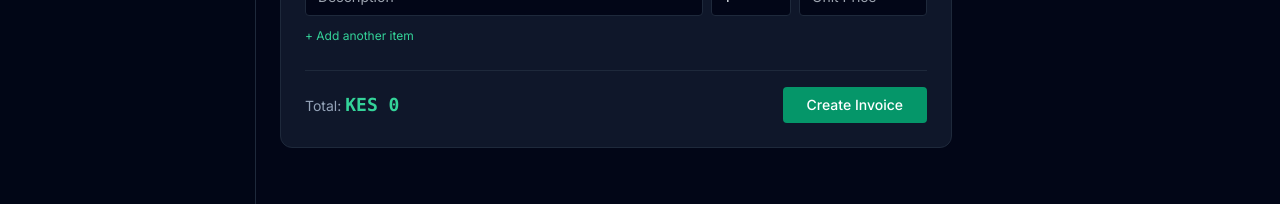
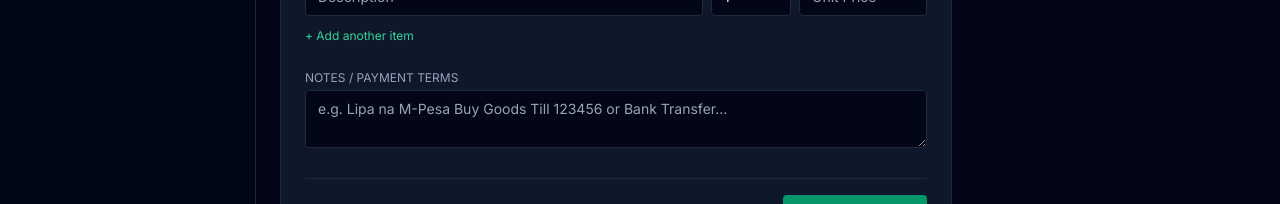
Before and after one commit to crnjihia/bizdesk-crm, a Next.js app: page /org/1/invoices/create in a window 1280 px wide. Shown: the part 315-519 px from the top of the page. Built offline with nearby package versions, Linux system fonts and the light colour scheme; no server answers; the database is empty.

Commit message:
fix(lint): resolve ESLint rule configuration and clean up unused variables

```diff
--- a/src/app/api/clients/route.ts
+++ b/src/app/api/clients/route.ts
@@ -3,7 +3,7 @@ import prisma from '@/lib/prisma';
 import { clientSchema } from '@/lib/validators/client';
 import { cookies } from 'next/headers';
 
-export async function GET(request: Request) {
+export async function GET(_request: Request) {
   const cookieStore = cookies();
   const orgId = cookieStore.get('orgId')?.value;
   if (!orgId) return NextResponse.json({ error: 'Org context required' }, { status: 400 });
--- a/src/app/api/invoices/route.ts
+++ b/src/app/api/invoices/route.ts
@@ -4,7 +4,7 @@ import { invoiceSchema } from '@/lib/validators/invoice';
 import { InvoiceService } from '@/server/services/invoice.service';
 import { cookies } from 'next/headers';
 
-export async function GET(request: Request) {
+export async function GET(_request: Request) {
   const cookieStore = cookies();
   let orgId = cookieStore.get('orgId')?.value;
   if (!orgId) {
--- a/src/components/clients/ClientList.tsx
+++ b/src/components/clients/ClientList.tsx
@@ -12,7 +12,7 @@ interface Client {
 }
 
 export default function ClientList({ orgSlug, initialClients }: { orgSlug: string; initialClients: Client[] }) {
-  const [clients, setClients] = useState<Client[]>(initialClients);
+  const [clients] = useState<Client[]>(initialClients);
   const [search, setSearch] = useState('');
 
   const filtered = clients.filter(
--- a/src/components/invoices/InvoiceForm.tsx
+++ b/src/components/invoices/InvoiceForm.tsx
@@ -107,6 +107,18 @@ export default function InvoiceForm({ orgSlug, clients }: Props) {
         </button>
       </div>
 
+      <div>
+        <label className="block text-xs uppercase text-slate-400 mb-1">Notes / Payment Terms</label>
+        <textarea
+          name="notes"
+          value={notes}
+          onChange={(e) => setNotes(e.target.value)}
+          placeholder="e.g. Lipa na M-Pesa Buy Goods Till 123456 or Bank Transfer..."
+          rows={2}
+          className="w-full px-3 py-2 bg-slate-950 border border-slate-800 rounded text-slate-100 text-sm focus:border-emerald-500"
+        />
+      </div>
+
       <div className="flex justify-between items-center pt-4 border-t border-slate-800">
         <div className="text-sm text-slate-400">Total: <strong className="text-emerald-400 font-mono text-lg">KES {total.toLocaleString()}</strong></div>
         <button type="submit" disabled={loading} className="px-6 py-2 bg-emerald-600 hover:bg-emerald-500 text-white rounded font-medium text-sm transition">
--- a/src/lib/tenant.ts
+++ b/src/lib/tenant.ts
@@ -27,7 +27,7 @@ const TENANT_MODELS = ['Client', 'Invoice', 'ActivityLog', 'Membership'];
  * Automatically injects `where: { organizationId: currentOrgId }` into queries
  * and sets `data.organizationId = currentOrgId` on creation.
  */
-export function tenantMiddleware(params: any, next: (args: any) => any) {
+export function tenantMiddleware(params: any, next: (_nextParams: any) => any) {
   const orgId = getCurrentOrgId();
 
   if (!orgId || !TENANT_MODELS.includes(params.model)) {
```
Also changed, not shown: .eslintrc.cjs.
